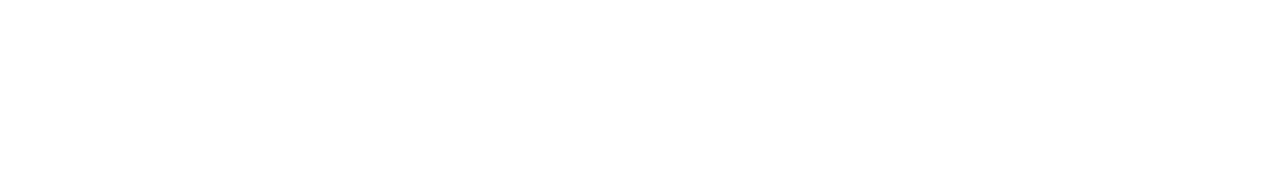
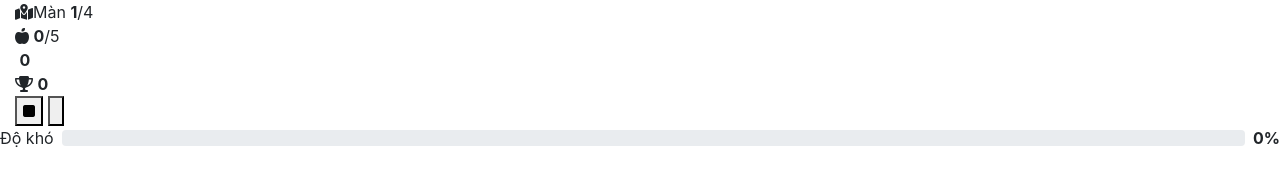
Before and after one commit to NguyenHuuHuy12/LTFE-GameRanSanMoi, a website: page src/index.html in a window 1280 px wide. Drawn offline with nearby package versions, Linux system fonts and the light colour scheme.

Commit message:
tao thanh trang thai cho game

```diff
--- a/src/index.html
+++ b/src/index.html
@@ -2,9 +2,36 @@
 <html lang="en">
 <head>
     <meta charset="UTF-8">
-    <title>Title</title>
+    <title>Snake san moi</title>
+    <link rel="stylesheet" href="css/style.css">
+    <link rel="stylesheet" href="https://fonts.googleapis.com/icon?family=Material+Icons">
+    <link rel="stylesheet" href="https://fonts.gstatic.com">
+    <link href="https://fonts.googleapis.com/css2?family=Baloo+2:wght@500;700&display=swap" rel="stylesheet">
+    <link rel="stylesheet" href="https://cdnjs.cloudflare.com/ajax/libs/animate.css/4.6.2/animate.min.css"/>
+    <link rel="stylesheet" href="https://cdnjs.cloudflare.com/ajax/libs/font-awesome/6.5.1/css/all.min.css"/>
+    <link rel="stylesheet" href="https://cdnjs.cloudflare.com/ajax/libs/twitter-bootstrap/4.6.2/css/bootstrap.min.css">
 </head>
 <body>
+<div class="container-khung">
+    <div class="container-thanhthongtin">
+        <div class="col"><i class="fa-solid fa-map-location-dot"></i>Màn <b id="soman">1</b>/<span id="tongman">4</span></div>
+        <div class="col"><i class="fa-solid fa-apple-whole"></i> <b id="somoi">0</b>/<span id="tongsomoi">5</span></div>
+        <div class="col"><i class="fa-solid fa-start"></i> <b id="diem">0</b></div>
+        <div class="col ky-luc"><i class="fa-solid fa-trophy"></i> <b id="kyluc">0</b></div>
+        <div class="col button">
+            <button id="nut-dung" type="button" class="btn-pause"><i class="fa-solid fa-stop"></i></button>
+            <button id="nut-qua-man" type="button" class="btn-next"><i class="fa-solid fa-next"></i></button>
+        </div>
+    </div>
+</div>
+
+<div class="d-flex align-items-center do-kho">
+    <span class="mr-2">Độ khó</span>
+    <div class="progress flex-grow-1">
+        <div id="vach-do-kho" class="progress-bar bg-success" role="progressbar" style="width: 0%" ></div>
+    </div>
+    <b id="so-do-kho" class="ml-2">0%</b>
+</div>
 
 </body>
 </html>
```
Also changed, not shown: src/css/style.css (added), src/js/script.js (added).
